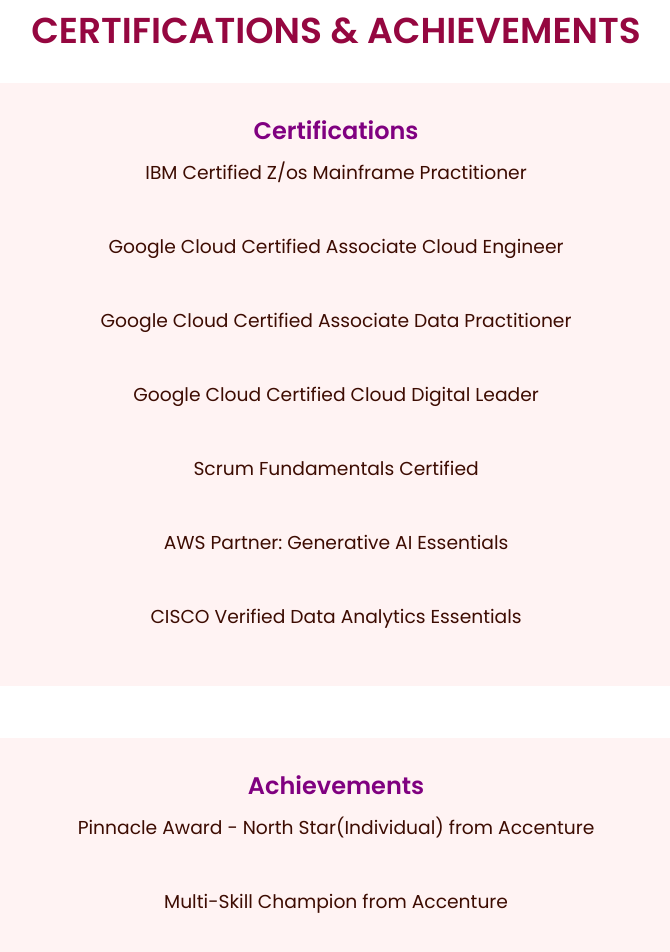
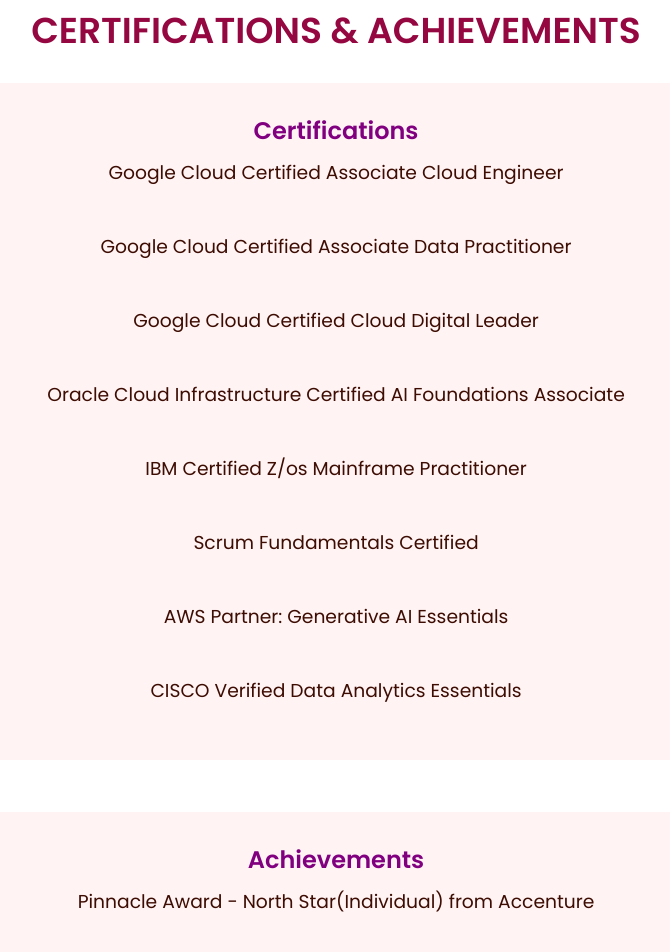
Before and after one commit to its-madhumitha/Portfolio, a plain HTML site: page index.html in a window 1280 px wide. Shown: the part 3434-4386 px from the top of the page, without its empty margins (304-974 px from the left). Drawn offline with Linux system fonts and the light colour scheme.

Commit message:
Update index.html

```diff
--- a/index.html
+++ b/index.html
@@ -145,13 +145,15 @@
       <br>
        <div class="cert-col">
         <h2>Certifications</h2>
-        <h3>IBM Certified Z/os Mainframe Practitioner</h3>
-        <br>
-         <h3>Google Cloud Certified Associate Cloud Engineer</h3>
+        <h3>Google Cloud Certified Associate Cloud Engineer</h3>
         <br>
          <h3>Google Cloud Certified Associate Data Practitioner</h3>
         <br>
          <h3>Google Cloud Certified Cloud Digital Leader</h3>
+         <br>
+         <h3>Oracle Cloud Infrastructure Certified AI Foundations Associate</h3>
+        <br>
+         <h3>IBM Certified Z/os Mainframe Practitioner</h3>
         <br>
         <h3>Scrum Fundamentals Certified</h3>
         <br>
```
